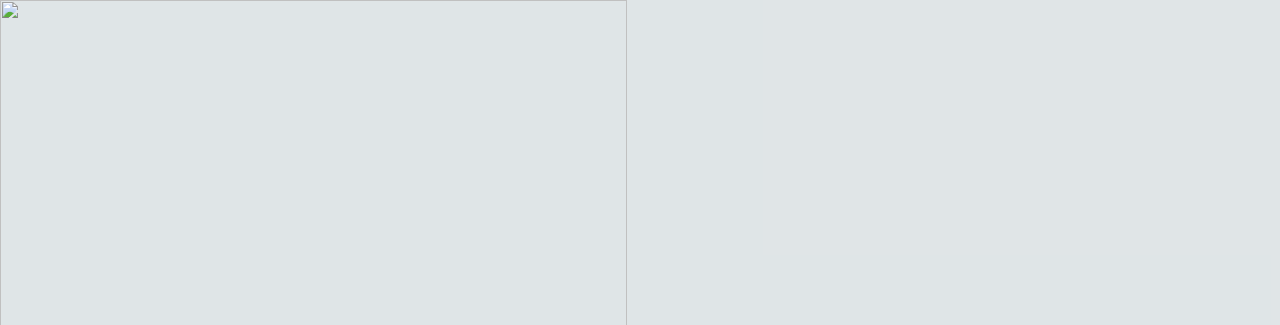
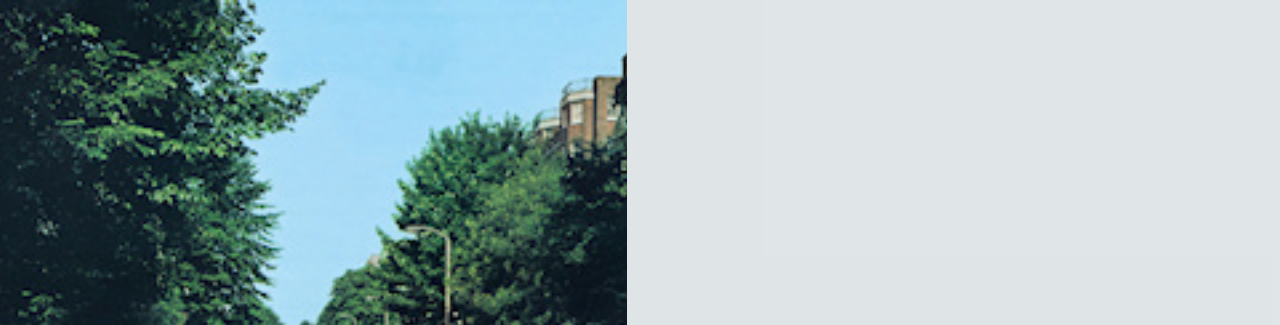
Before and after one commit to briankappgoldstein/typesystem, a website: page single-album.html in a window 1280 px wide. Shown: the top 325 px of the page. Drawn offline with nearby package versions, Linux system fonts and the light colour scheme; the site is published under a folder, as on GitHub Pages, so addresses that start at the root find nothing; a web font is replaced by a local one.

Commit message:
path issue?

```diff
--- a/single-album.html
+++ b/single-album.html
@@ -10,7 +10,7 @@
   </head>
   <body>
     <section class="detail-cover">
-      <img src="/assets/images/abbey_road.jpg" />
+      <img src="assets/images/abbey_road.jpg" />
       <div class="headlines">
         <div>
           <h1>Abbey Road</h1>
```
